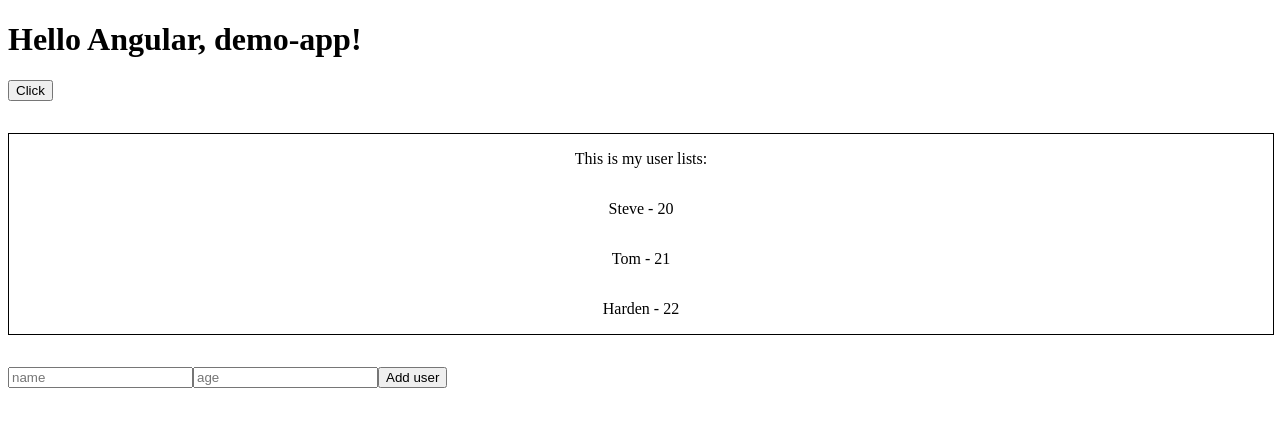
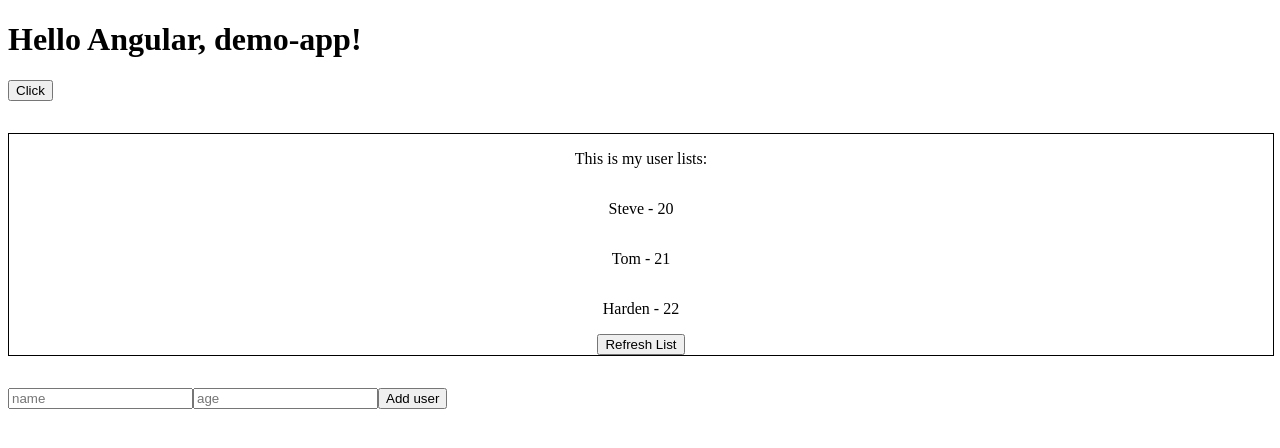
Before and after one commit to KristiyanKKirilov/Angular, an Angular app in the folder RxJS and Services/demo-app/: page / in a window 1280 px wide. Shown: the top 448 px of the page. Built offline with nearby package versions, Linux system fonts and the light colour scheme.

Commit message:
changeDetector.onPush changed, self controlling detection using Dependenct injection (constructor injection)

```diff
--- a/RxJS and Services/demo-app/src/app/user-list/user-list.component.html
+++ b/RxJS and Services/demo-app/src/app/user-list/user-list.component.html
@@ -3,4 +3,6 @@
     @for (user of usersProp; track $index) {
         <app-user-item [user]="user"/>
     }
+
+    <button (click)="refreshList()">Refresh List</button>
 </div>
--- a/RxJS and Services/demo-app/src/app/user-list/user-list.component.ts
+++ b/RxJS and Services/demo-app/src/app/user-list/user-list.component.ts
@@ -1,4 +1,4 @@
-import { Component, Input } from '@angular/core';
+import { ChangeDetectionStrategy, ChangeDetectorRef, Component, Input } from '@angular/core';
 import { UserItemComponent } from './user-item/user-item.component';
 import { SimpleUser } from '../types';
 
@@ -7,8 +7,15 @@
   standalone: true,
   imports: [UserItemComponent],
   templateUrl: './user-list.component.html',
-  styleUrl: './user-list.component.css'
+  styleUrl: './user-list.component.css',
+  changeDetection: ChangeDetectionStrategy.OnPush,
 })
 export class UserListComponent {
   @Input('usersProp') usersProp: SimpleUser[] = [];
+
+  constructor(private cd: ChangeDetectorRef) {}
+
+  refreshList() {
+    this.cd.detectChanges();
+  }
 }
```
Also changed, not shown: RxJS and Services/demo-app/src/app/app.component.ts (+6 -2 lines).
